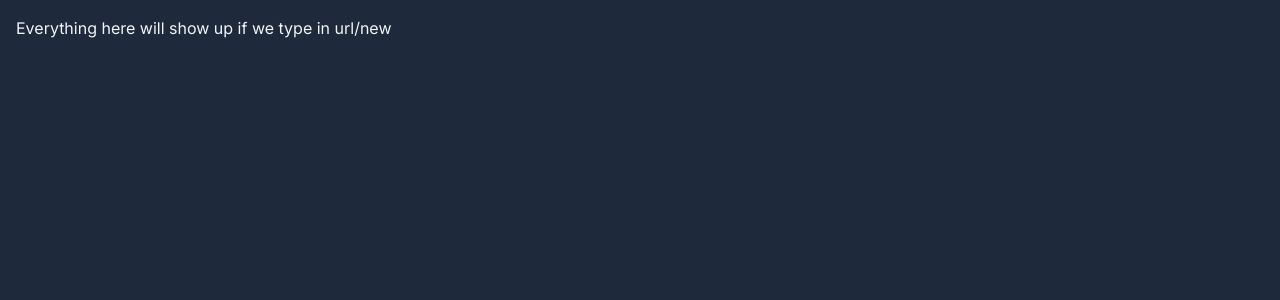
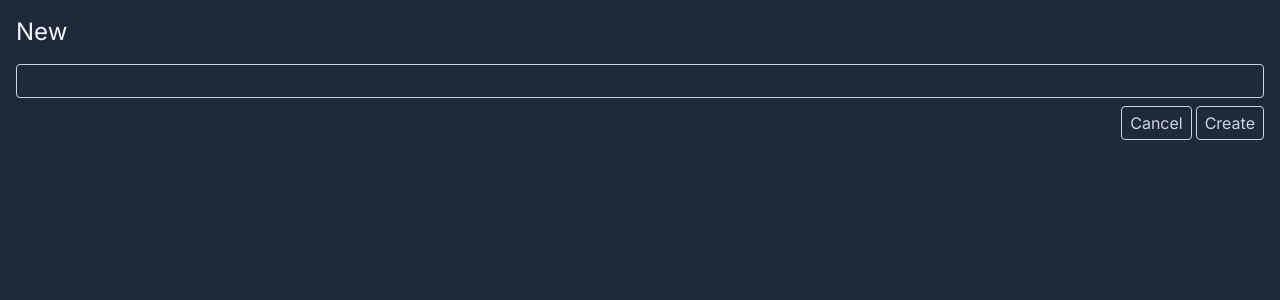
Before and after one commit to akibiaons/nextjs-todo, a Next.js app: page /new in a window 1280 px wide. Shown: the top 300 px of the page. Built offline with nearby package versions, Linux system fonts and the light colour scheme.

Commit message:
Created ui, and async function for making new todos

```diff
--- a/app/new/page.tsx
+++ b/app/new/page.tsx
@@ -1,5 +1,49 @@
 import React from "react";
+import Link from "next/link";
+import { prisma } from "../db";
+import { redirect } from "next/navigation";
+
+async function createTodo(data: FormData) {
+  "use server";
+
+  const title = data.get("title")?.valueOf();
+  if (typeof title !== "string" || title.length === 0) {
+    throw new Error("Invalid Title");
+  }
+
+  await prisma.todo.create({ data: { title, complete: false } });
+  redirect("/");
+}
 
 export default function page() {
-  return <div>Everything here will show up if we type in url/new</div>;
+  return (
+    <>
+      <header className="flex justify-between items-center mb-4">
+        <h1 className="text-2xl">New</h1>
+      </header>
+      <form action={createTodo} className="flex gap-2 flex-col">
+        <input
+          type="text"
+          name="title"
+          className="border border-slate-300 bg-transparent text-slate-300 px-2 py-1 rounded hover:bg-slate-700 focus-within:bg-slate-700 outline-none"
+        />
+        {/* The name="title" is important because it will be used inside of server actions - @9:56am 9/15 */}
+
+        <div className="flex gap-1 justify-end">
+          <Link
+            href=".."
+            className="border border-slate-300 text-slate-300 px-2 py-1 rounded hover:bg-slate-700 focus-within:bg-slate-700 outline-none"
+          >
+            Cancel
+          </Link>
+          <button
+            type="submit"
+            className="border border-slate-300 text-slate-300 px-2 py-1 rounded hover:bg-slate-700 focus-within:bg-slate-700 outline-none"
+          >
+            Create
+          </button>
+        </div>
+      </form>
+    </>
+  );
 }
```
